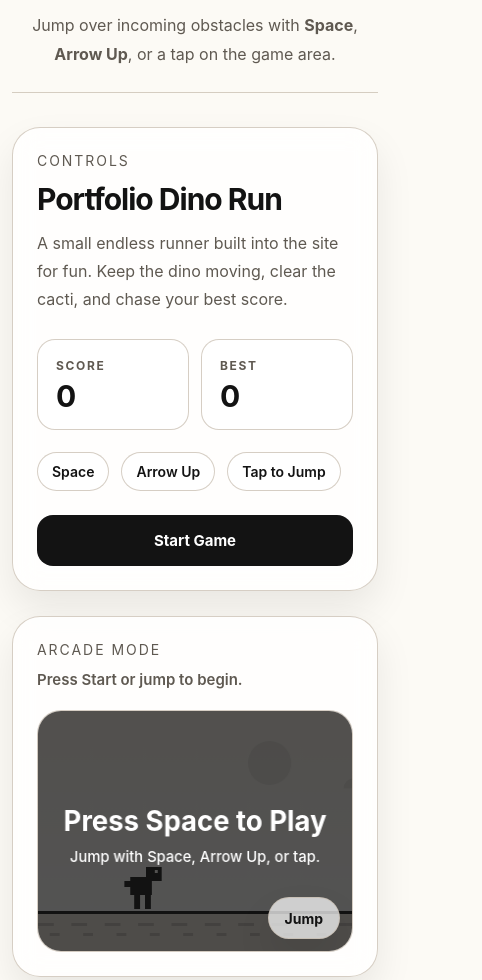
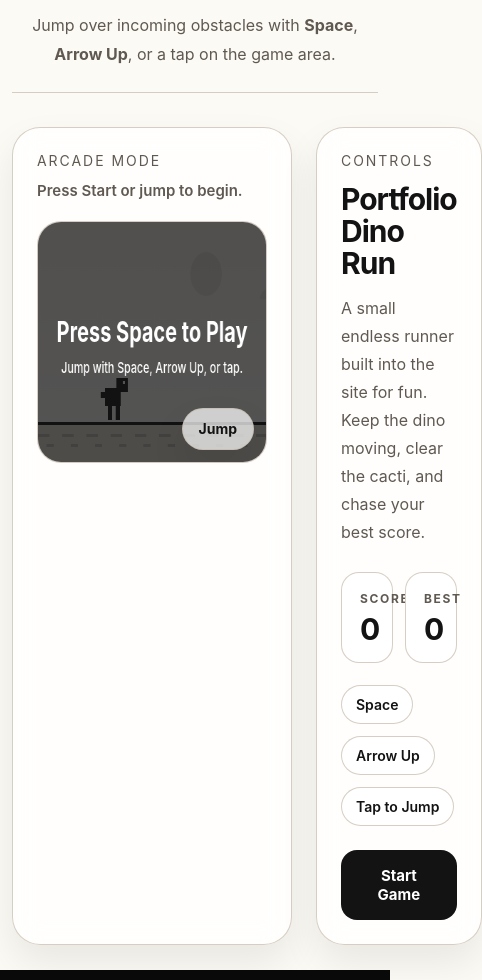
Before and after one commit to lauved/lauved.github.io, a plain HTML site: page index.html in a window 390 px wide. Shown: the part 6052-7032 px from the top of the page, 482 px wide, since content can reach past the window. Drawn offline with Linux system fonts and the light colour scheme.

Commit message:
changes, its all gonna workout someday

```diff
--- a/styles.css
+++ b/styles.css
@@ -1515,7 +1515,6 @@ body {
     .about-showcase__grid,
     .home-project-card,
     .home-contact-grid,
-    .home-game-grid,
     .page-hero,
     .info-grid,
     .contact-page-grid {
@@ -1529,6 +1528,12 @@ body {
     .site-footer__grid {
         grid-template-columns: minmax(0, 1fr) repeat(2, minmax(0, 0.9fr));
         gap: 32px;
+    }
+}
+
+@media (max-width: 960px) and (min-width: 781px) {
+    .home-game-grid {
+        grid-template-columns: minmax(250px, 290px) minmax(0, 1fr);
     }
 }
 
@@ -1659,6 +1664,10 @@ body {
         text-align: left;
     }
 
+    .game-stage-card {
+        order: -1;
+    }
+
     .game-stats {
         gap: 12px;
     }
```
